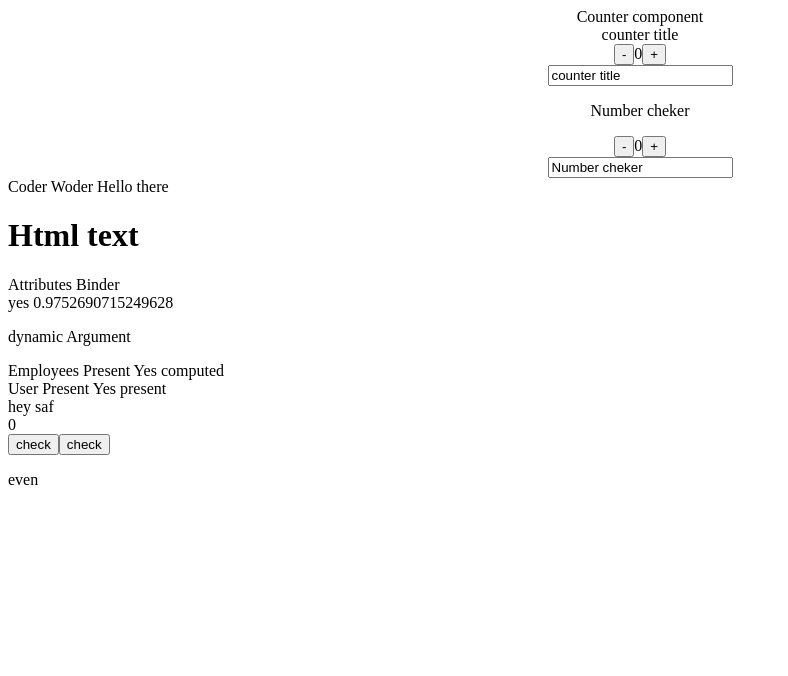
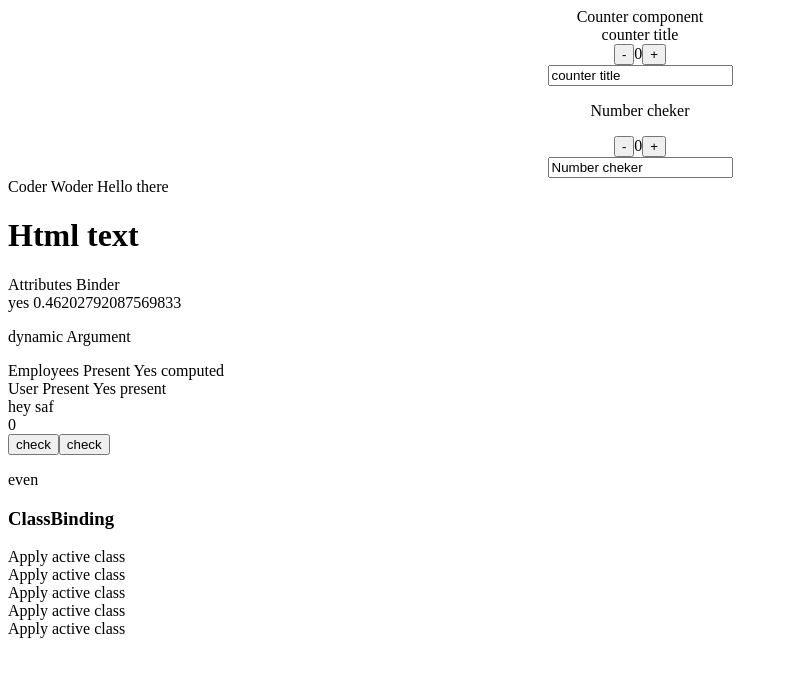
Before and after one commit to we-kartik-a001/Vuejs-Tutorial, a Vue app: page / in a window 1280 px wide. Shown: the top 676 px of the page, without its empty margins (0-788 px from the left). Built offline with nearby package versions, Linux system fonts and the light colour scheme.

Commit message:
computed usage

```diff
--- a/src/App.vue
+++ b/src/App.vue
@@ -1,12 +1,14 @@
-<script setup lang="ts">
+<!-- <script setup lang="ts">
+import ClassBindings from './components/ClassBindings.vue';
 import ComputedComponent from './components/ComputedComponent.vue';
 
-</script>
+</script> -->
 
 <template>
   <div>
     <counter></counter>
     <template-syntax></template-syntax>
     <ComputedComponent/>
+    <ClassBindings class="foo bar"/>
   </div>
 </template>
--- /dev/null
+++ b/src/components/ClassBindings.vue
@@ -0,0 +1,35 @@
+<template>
+  <div :class="$attrs.class">
+    <h3 >ClassBinding</h3>
+  </div>
+  <div class="static-class" :class="$attrs.class">
+    <div :class="{ active: isActive, 'text-danger': hasError }">
+      Apply active class
+    </div>
+    <div :class="classObject">Apply active class</div>
+
+    <div :class="[activeClass, errorClass]">Apply active class</div>
+
+    <div :class="[isActive ? activeClass : ' ', errorClass]">
+      Apply active class
+    </div>
+
+    <div :class="[{ active: isActive }, errorClass]">Apply active class</div>
+  </div>
+</template>
+    <script setup>
+import { computed, ref } from "vue";
+
+const isActive = ref(true);
+const hasError = ref(true);
+
+const classObject = computed(() => {
+  return {
+    active: isActive.value && !hasError.value,
+    "text-danger": hasError.value,
+  };
+});
+
+const activeClass = ref("active");
+const errorClass = ref("text-danger");
+</script>
--- a/src/main.js
+++ b/src/main.js
@@ -5,11 +5,13 @@ import App from './App.vue'
 import Counter from './components/Counter.vue';
 import TemplateSyntax from './components/TemplateSyntax.vue';
 import ComputedComponent from './components/ComputedComponent.vue';
+import ClassBindings from './components/ClassBindings.vue';
 
 const app = createApp(App);
 
 app.component('Counter', Counter);
 app.component('TemplateSyntax', TemplateSyntax);
 app.component('ComputedComponent', ComputedComponent);
+app.component('ClassBindings', ClassBindings);
 
 app.mount('#app');
```
